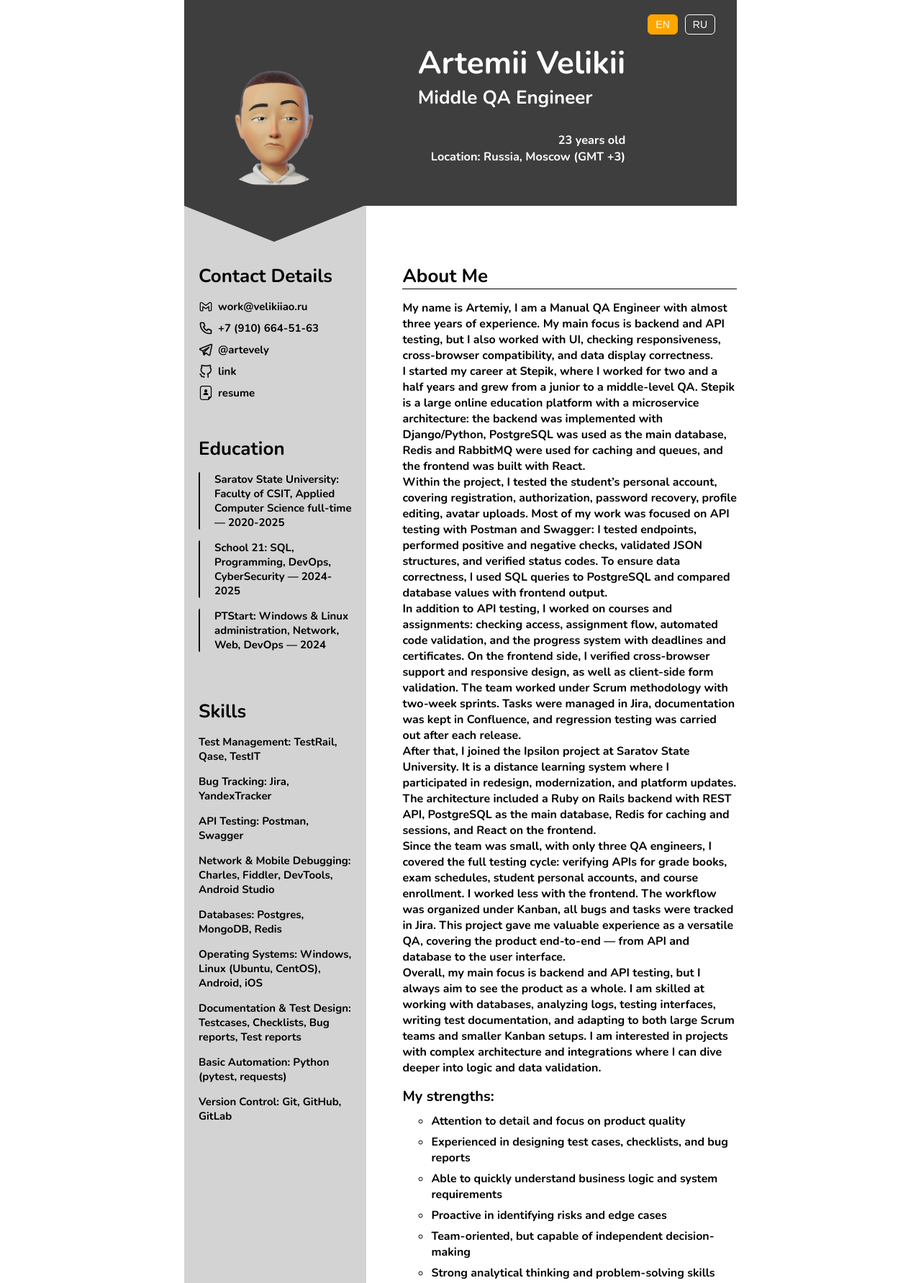
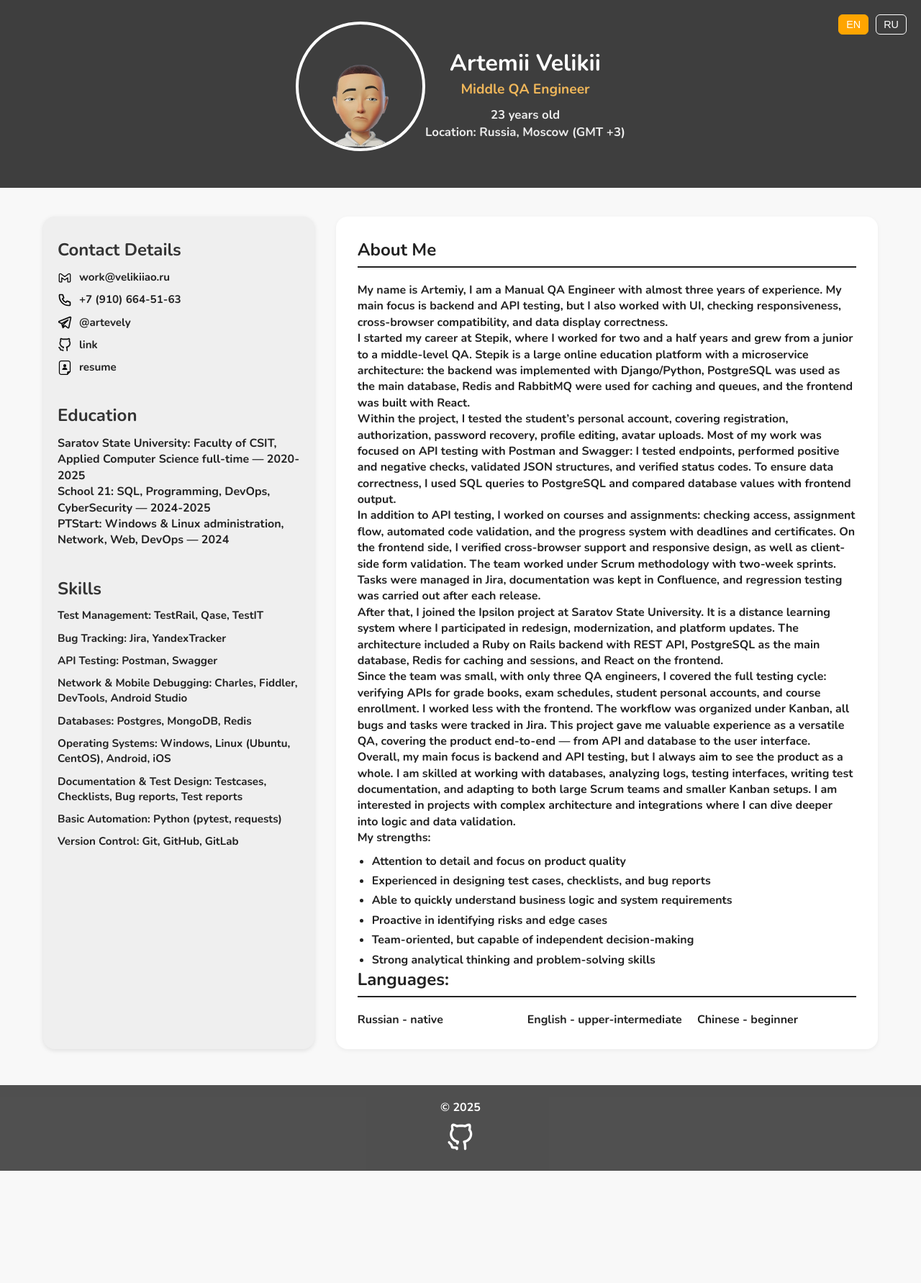
Before and after one commit to artevely/cv, a plain HTML site: page index.html in a window 1280 px wide. Shown: the top 1783 px of the page at 72% size. After the commit the page ends 1627 px from the top, so only its background shows below. Drawn offline with Linux system fonts and the light colour scheme.

Commit message:
commit_2025-10-13 08:03:58

```diff
--- a/src/styles/style.css
+++ b/src/styles/style.css
@@ -1,283 +1,278 @@
 @font-face {
-    font-family: 'Nunito-Bold';
-    src: url(../fonts/Nunito-Bold.ttf);
+  font-family: 'Nunito-Bold';
+  src: url(../fonts/Nunito-Bold.ttf);
 }
 
 * {
-    margin: 0;
-    padding: 0;
+  margin: 0;
+  padding: 0;
+  box-sizing: border-box;
 }
 
 body {
-    max-width: 768px;
-    margin: 0 auto;
-    font-family: 'Nunito-Bold', sans-serif;
+  font-family: 'Nunito-Bold', sans-serif;
+  background-color: #f8f8f8;
+  color: #222;
+  line-height: 1.4;
+  overflow-x: hidden;
 }
 
+/* ========== HEADER ========== */
 .header {
-    display: grid;
-    position: relative;
-    grid-template-columns: 170px 1fr;
-    align-items: center;
-    padding: 20px 40px;
-    background-color:  rgba(62, 62, 62, 1);
+  display: flex;
+  flex-wrap: wrap;
+  align-items: center;
+  justify-content: center;
+  background-color: rgba(62, 62, 62, 1);
+  color: white;
+  padding: 30px 20px;
+  position: relative;
+  text-align: center;
 }
 
-.header::before {
-    content: "";
-    position: absolute;
-    border-top: 50px solid rgba(62, 62, 62, 1);
-    border-right: 125px solid transparent;
-    left: 125px;
-    bottom: -50px;
+.header-avatar img {
+  width: 180px;
+  height: 180px;
+  object-fit: cover;
+  border-radius: 50%;
+  border: 4px solid white;
+  margin-bottom: 15px;
+  transition: transform 0.3s ease;
 }
 
-.header::after {
-    content: "";
-    position: absolute;
-    border-top: 50px solid rgba(62, 62, 62, 1);
-    border-left: 125px solid transparent;
-    left: 0;
-    bottom: -50px;
-
-}
-
-.header-avatar {
-    justify-self: center;
-}
-
-.header-avatar img{
-    max-width: 240px;
-    border-radius: 50%;
-}
-
-.header-title {
-    justify-self: center;
-    color: white;
+.header-avatar img:hover {
+  transform: scale(1.05);
 }
 
 .header-title-name {
-    font-size: 44px;
+  font-size: 2rem;
 }
 
 .header-title-prof {
-    font-size: 26px;
+  font-size: 1.2rem;
+  color: #f0b75a;
+  margin-bottom: 10px;
 }
 
 .header-title-more {
-    padding-top: 30px;
-    font-size: 14px;
-    text-align: end;
+  font-size: 0.9rem;
+  opacity: 0.9;
 }
 
+.lang-switcher {
+  position: absolute;
+  top: 20px;
+  right: 20px;
+  display: flex;
+  gap: 10px;
+}
+
+.lang-switcher button {
+  background: transparent;
+  border: 1px solid white;
+  border-radius: 6px;
+  padding: 5px 10px;
+  font-size: 0.9rem;
+  color: white;
+  cursor: pointer;
+  transition: 0.3s ease;
+}
+
+.lang-switcher button:hover {
+  background-color: white;
+  color: black;
+}
+
+.lang-switcher button.active {
+  background-color: orange;
+  border-color: orange;
+  color: white;
+}
+
+/* ========== MAIN ========== */
 .main {
-    display: grid;
-    grid-template-areas:
-    "aside content";
-    grid-template-columns: 33% 67%;
+  display: grid;
+  grid-template-columns: 1fr 2fr;
+  gap: 30px;
+  max-width: 1200px;
+  margin: 40px auto;
+  padding: 0 20px;
 }
 
 .aside {
-    display: flex;
-    flex-direction: column;
-    gap: 50px;
-    padding: 80px 20px 20px 20px;
-    background-color: lightgray;
+  background-color: #efefef;
+  padding: 30px 20px;
+  border-radius: 16px;
+  box-shadow: 0 2px 6px rgba(0, 0, 0, 0.1);
+  display: flex;
+  flex-direction: column;
+  gap: 40px;
 }
 
 .aside-title {
-    font-size: 26px;
-    margin-bottom: 15px;
+  font-size: 1.5rem;
+  margin-bottom: 10px;
+  color: #333;
 }
 
-.contacts-items {
-    display: flex;
-    flex-direction: column;
-    list-style: none;
-    gap: 10px;
+.contacts-items,
+.skills-items {
+  display: flex;
+  flex-direction: column;
+  gap: 10px;
+  list-style: none;
 }
 
-.contacts-item {
-    display: flex;
-    align-items: center;
-    gap: 7px;
+.contacts-item,
+.skills-item {
+  display: flex;
+  align-items: center;
+  gap: 10px;
+  font-size: 0.95rem;
 }
 
 .item-image {
-    width: 20px;
+  width: 20px;
+  height: 20px;
 }
 
 .item-text {
-    font-size: 15px;
-    text-decoration: none;
-    color: black;
+  color: #222;
+  text-decoration: none;
+  transition: 0.2s;
 }
 
-.content {
-    padding-top: 80px;
+.item-text:hover {
+  color: #f0b75a;
 }
 
-.education {
-    position: relative;
-}
-
-.education-block {
-    border-left: 2px solid black;
-    border-radius: 2px;
-    margin-bottom: 15px;
-}
-
-.education-text {
-    padding-left: 20px;
-}
-
-.skills-items {
-    display: flex;
-    flex-direction: column;
-    gap: 15px;
-}
-
-.skills-item {
-    display: flex;
-    align-items: center;
-    gap: 7px;
-}
-
+/* ========== CONTENT ========== */
 .content {
-    background-color: white;
-    padding-left: 50px;
+  background-color: white;
+  border-radius: 16px;
+  padding: 30px;
+  box-shadow: 0 2px 6px rgba(0, 0, 0, 0.05);
 }
 
 .section-title {
-    position: relative;
-    font-size: 26px;
-    border-bottom: 1px solid black;
-    margin-bottom: 15px;
-}
-
-.summary-strengths {
-    margin-top: 15px;
-}
-
-.strength-title {
-    font-size: 20px;
-    margin-bottom: 10px;
+  font-size: 1.5rem;
+  border-bottom: 2px solid #222;
+  margin-bottom: 20px;
+  padding-bottom: 5px;
 }
 
 .strengths-list {
-    display: flex;
-    flex-direction: column;
-    gap: 7px;
-    padding-left: 40px;
-    list-style: circle;
-    margin-bottom: 30px;
-}
-
-.code-task {
-    margin-bottom: 10px;
-}
-
-.screen-code {
-    max-width: 100%;
-    margin-bottom: 30px;
-}
-
-.screen-code img {
-    max-width: 100%;
-    border-radius: 5%;
+  list-style: disc;
+  margin-left: 20px;
+  margin-top: 10px;
+  display: flex;
+  flex-direction: column;
+  gap: 5px;
 }
 
 .languages {
-    display: grid;
-    grid-template-columns: repeat(3, 160px);
-    grid-template-rows: 50px 1fr;
-    grid-template-areas:
-    "ru en chi"
-    "en-img en-img en-img";
+  display: flex;
+  flex-wrap: wrap;
+  gap: 15px;
+  margin-top: 10px;
 }
 
-.language-ru mark {
-    color: green;
-    background-color: transparent;
-    grid-area: ru;
+.languages-item {
+  flex: 1 1 30%;
+  font-size: 1rem;
 }
 
-.language-en mark {
-    color: orange;
-    background-color: transparent;
-    grid-area: en;
+.languages-item mark {
+  background: none;
+  font-weight: bold;
 }
 
-.language-chi mark {
-    color: red;
-    background-color: transparent;
-    grid-area: chi;
-}
-
-.certificate-en {
-    grid-area: en-img;
-    max-width: 100%;
-}
-
+/* ========== FOOTER ========== */
 .footer {
-    display: flex;
-    align-items: center;
-    justify-content: space-between;
-    background-color:  rgba(62, 62, 62, 0.7);
-    padding: 20px;
-
-}
-
-.footer-logo {
-    width: 150px;
-}
-
-.footer-year {
-    color: white;
-}
-
-
-
-.git-link {
-    display: flex;
-    align-items: center;
-    width: 50px;
+  display: flex;
+  flex-direction: column;
+  align-items: center;
+  justify-content: center;
+  background-color: rgba(62, 62, 62, 0.9);
+  color: white;
+  padding: 20px;
+  margin-top: 50px;
 }
 
 .footer-github {
-    width: 50px;
+  width: 40px;
+  margin-top: 10px;
+  transition: transform 0.3s ease;
 }
 
-.link-text {
-    color: white;
+.footer-github:hover {
+  transform: scale(1.1);
 }
 
-.lang-switcher {
-    display: flex;
-    gap: 10px;
-    position: absolute;
-    top: 20px;
-    right: 30px;
+/* ========== RESPONSIVE ========== */
+
+/* Tablets */
+@media (max-width: 1024px) {
+  .main {
+    grid-template-columns: 1fr;
+    gap: 20px;
+  }
+
+  .header-avatar img {
+    width: 150px;
+    height: 150px;
+  }
+
+  .header-title-name {
+    font-size: 1.8rem;
+  }
+
+  .content,
+  .aside {
+    padding: 25px;
+  }
 }
 
-.lang-switcher button {
-    background-color: transparent;
-    border: 1px solid white;
-    border-radius: 6px;
-    padding: 5px 10px;
-    font-size: 14px;
-    color: white;
-    cursor: pointer;
-    transition: all 0.2s ease-in-out;
+/* Mobile */
+@media (max-width: 600px) {
+  .header {
+    padding: 20px;
+  }
+
+  .header-avatar img {
+    width: 120px;
+    height: 120px;
+  }
+
+  .header-title-name {
+    font-size: 1.5rem;
+  }
+
+  .header-title-prof {
+    font-size: 1rem;
+  }
+
+  .main {
+    grid-template-columns: 1fr;
+    margin: 20px auto;
+  }
+
+  .aside,
+  .content {
+    padding: 20px;
+  }
+
+  .section-title {
+    font-size: 1.2rem;
+  }
+
+  .lang-switcher {
+    position: static;
+    margin-top: 10px;
+    justify-content: center;
+  }
+
+  .footer {
+    font-size: 0.9rem;
+  }
 }
-
-.lang-switcher button:hover {
-    background-color: white;
-    color: black;
-}
-
-.lang-switcher button.active {
-    background-color: orange;
-    border-color: orange;
-    color: white;
-}
```
